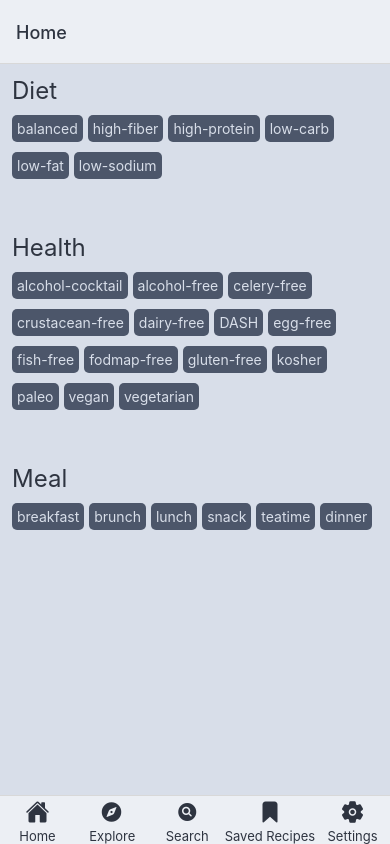
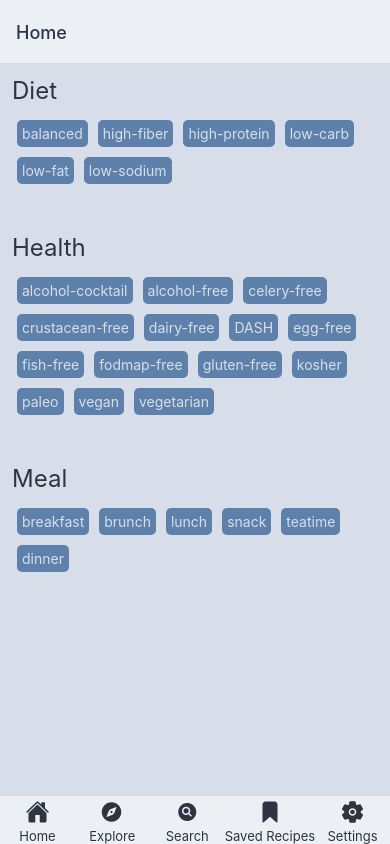
Before and after one commit to edapess/dishRecipes, a React Native app: screen /home in a window 390 px wide. Built offline with nearby package versions, Linux system fonts and the light colour scheme.

Commit message:
feat: some major changes

```diff
--- a/src/components/RecipesTypeItem.tsx
+++ b/src/components/RecipesTypeItem.tsx
@@ -3,6 +3,7 @@ import {Animated, Easing, Pressable, Text, View} from 'react-native';
 import {useDispatch, useSelector} from 'react-redux';
 import {selectRecipesTypes} from '../core/features/recipesTypesSlice';
 import {themeSelector} from '../core/selectors/themeSelectors';
+import { lightTheme } from '../core/features/themeSlice';
 type Props = {
   selected: boolean;
   text: string;
@@ -52,7 +53,7 @@ const RecipeTypeItem = (props: Props) => {
         onPress={() => onSelectPress(props.text)}
         style={{
           padding: theme.sizes.padding.smallButton,
-          backgroundColor: theme.colors.buttonBackground[100],
+          backgroundColor: theme === lightTheme ? theme.colors.frost.frost4 : theme.colors.aurora.yellow,
           borderRadius: theme.sizes.radius.button,
         }}>
         <View style={{}}>
--- a/src/screens/HomeScreen.tsx
+++ b/src/screens/HomeScreen.tsx
@@ -52,7 +52,7 @@ const HomeScreen = () => {
             return (
               <View
                 key={i.toString()}
-                style={{marginBottom: 10, marginRight: 5}}>
+                style={{ marginBottom: 10, margin: 5 }}>
                 <RecipeTypeItem
                   text={type.value}
                   key={i.toString()}
```
